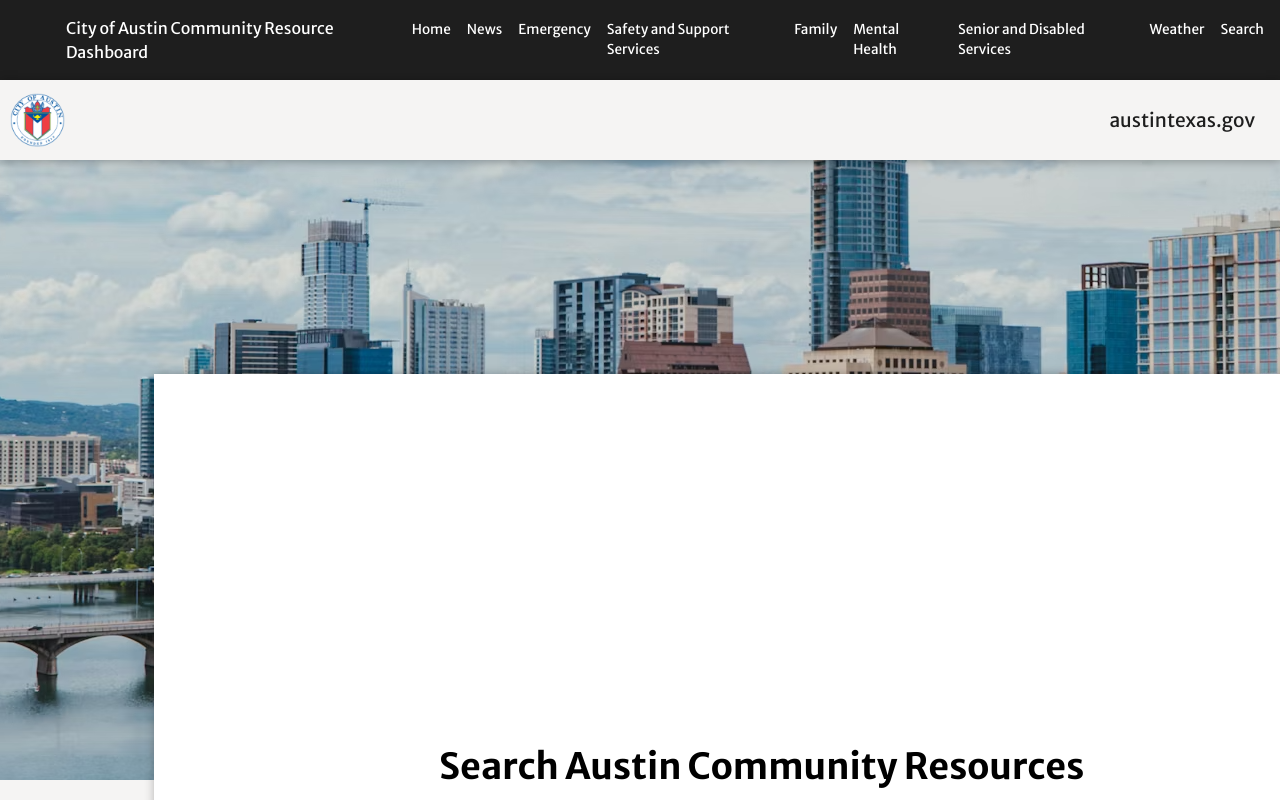
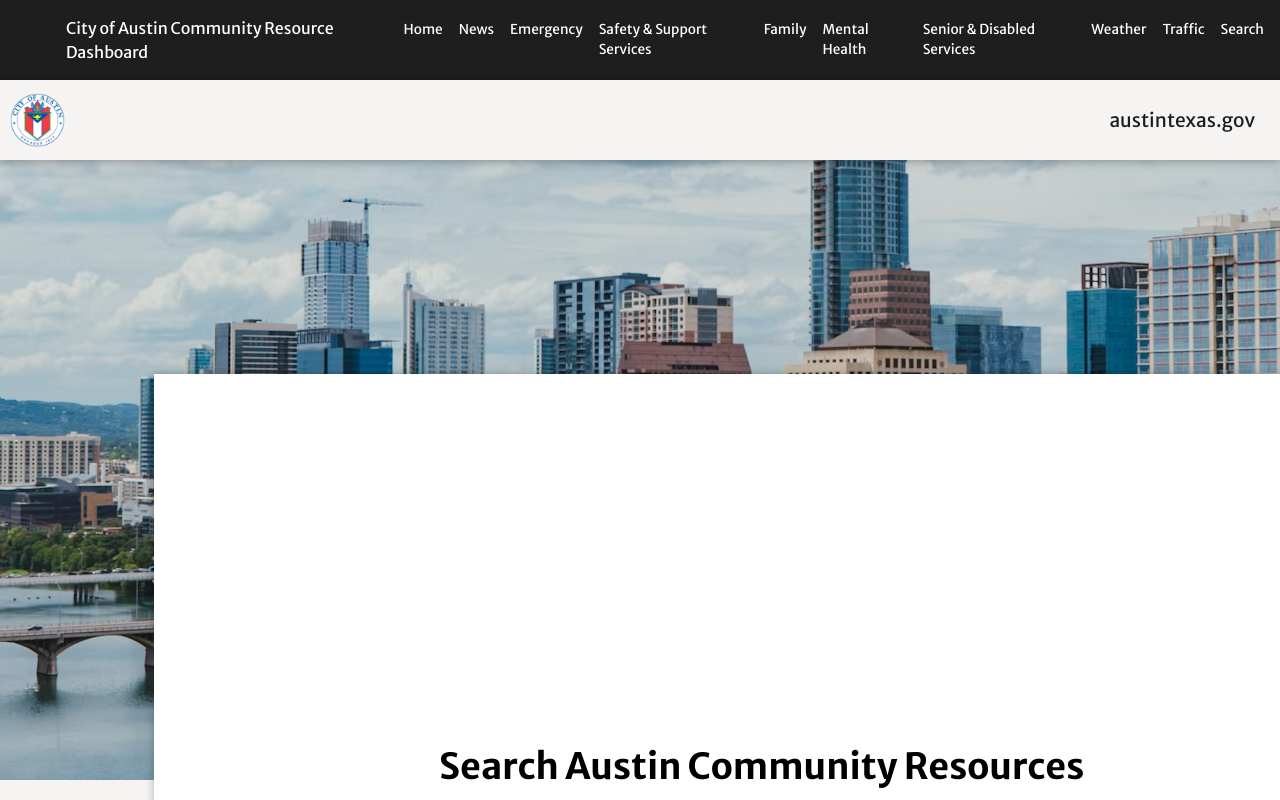
Before and after one commit to Thebittles/Wittier, a Next.js app: page / in a window 1280 px wide. Shown: the top 800 px of the page. Built offline with nearby package versions, Linux system fonts and the light colour scheme; some icons are missing.

Commit message:
SMS implemented on every page

```diff
--- a/components/Nav.js
+++ b/components/Nav.js
@@ -18,11 +18,12 @@ export default function Nav() {
           <Link href="/">Home</Link>
           <Link href="/news">News</Link>
           <Link href="/emergency">Emergency</Link>
-          <Link href="/domestic-violence">Safety and Support Services</Link>
+          <Link href="/domestic-violence">Safety & Support Services</Link>
           <Link href="/family-programs">Family</Link>
           <Link href="/mentalhealth">Mental Health</Link>
-          <Link href="/senior-disabled-citizen-resources">Senior and Disabled Services</Link>
+          <Link href="/senior-disabled-citizen-resources">Senior & Disabled Services</Link>
           <Link href="/weather">Weather</Link>
+          <Link href="/traffic">Traffic</Link>
           <Link href="/search">Search</Link>
         </div>
       </nav>
@@ -32,11 +33,12 @@ export default function Nav() {
           <Link href="/">Home</Link>
           <Link href="/news">News</Link>
           <Link href="/emergency">Emergency</Link>
-          <Link href="/domestic-violence">Safety and Support Services</Link>
+          <Link href="/domestic-violence">Safety & Support Services</Link>
           <Link href="/family-programs">Family</Link>
           <Link href="/mentalhealth">Mental Health</Link>
-          <Link href="/senior-disabled-citizens-resources">Senior and Disabled Services</Link>
+          <Link href="/senior-disabled-citizens-resources">Senior & Disabled Services</Link>
           <Link href="/weather">Weather</Link>
+          <Link href="/traffic">Traffic</Link>
           <Link href="/search">Search</Link>
         </div>
       )}
--- a/pages/family-programs.js
+++ b/pages/family-programs.js
@@ -1,6 +1,7 @@
 "use client";
 import Layout from '../components/Layout';
 import { useState, useEffect } from "react";
+import SendTextForm from '../components/SendTextForm';
 
 const tags = ["Summer Programs"];
 
@@ -8,6 +9,8 @@ export default function NewsPage() {
   const [selectedTag, setSelectedTag] = useState("Summer Programs");
   const [articles, setArticles] = useState([]);
   const [loading, setLoading] = useState(false);
+  const [smsMessage, setSmsMessage] = useState('');
+
 
   useEffect(() => {
     async function fetchGoogleSearchLightResults() {
@@ -17,6 +20,12 @@ export default function NewsPage() {
         const res = await fetch(`/api/googleLightSearch${tagQuery}`);
         const data = await res.json();
         setArticles(data.articles);
+
+        const smsText = data.articles.map(article => (
+          `• ${article.title}: ${article.link}`
+        )).join('\n');
+
+        setSmsMessage(`🏕️ Family & Summer Programs - ${selectedTag}:\n${smsText}`);
       } catch (error) {
         console.error("Failed to fetch news:", error);
       } finally {
@@ -31,7 +40,7 @@ export default function NewsPage() {
     <Layout>
     <div className="p-6 container">
       <h1 className="text-2xl font-bold mb-4">Family Programs</h1>
-
+      <SendTextForm messageToSend={smsMessage} />
       <div className="flex gap-2 mb-6 search-form">
         {tags.map((tag) => (
           <button
--- a/pages/mentalhealth.js
+++ b/pages/mentalhealth.js
@@ -1,7 +1,10 @@
 
 "use client";
 import Layout from '../components/Layout';
+import SendTextForm from '../components/SendTextForm'
 import { useState, useEffect } from "react";
+
+
 
 const tags = [
   "Mental Health","Self-Care","Therapy","Mindfulness","Anxiety Support",
@@ -13,6 +16,7 @@ export default function NewsPage() {
   const [selectedTag, setSelectedTag] = useState("Mental Health");
   const [articles, setArticles] = useState([]);
   const [loading, setLoading] = useState(false);
+  const [smsMessage, setSmsMessage] = useState('');
 
   useEffect(() => {
     async function fetchGoogleSearchLightResults() {
@@ -22,6 +26,12 @@ export default function NewsPage() {
         const res = await fetch(`/api/googleLightSearch${tagQuery}`);
         const data = await res.json();
         setArticles(data.articles);
+
+        const smsText = data.articles.map(article => (
+          `• ${article.title}: ${article.link}`
+        )).join('\n');
+
+        setSmsMessage(`🧠 Mental Health Resources - ${selectedTag}:\n${smsText}`);
       } catch (error) {
         console.error("Failed to fetch news:", error);
       } finally {
@@ -36,6 +46,7 @@ export default function NewsPage() {
     <Layout>
     <div className="p-6 container">
       <h1 className="text-2xl font-bold mb-4">Mental Health</h1>
+      <SendTextForm messageToSend={smsMessage} />
 
       <div className="flex gap-2 mb-6 search-form">
         {tags.map((tag) => (
--- a/pages/senior-disabled-citizen-resources.js
+++ b/pages/senior-disabled-citizen-resources.js
@@ -1,6 +1,7 @@
 "use client";
 import Layout from '../components/Layout';
 import { useState, useEffect } from "react";
+import SendTextForm from '../components/SendTextForm';
 
 const tags = [
   "Local Disability Resources ",
@@ -12,6 +13,9 @@ export default function NewsPage() {
   const [selectedTag, setSelectedTag] = useState("Local Disability Resources");
   const [articles, setArticles] = useState([]);
   const [loading, setLoading] = useState(false);
+  const [smsMessage, setSmsMessage] = useState('');
+
+
 
   useEffect(() => {
     async function fetchGoogleSearchLightResults() {
@@ -21,6 +25,12 @@ export default function NewsPage() {
         const res = await fetch(`/api/googleLightSearch${tagQuery}`);
         const data = await res.json();
         setArticles(data.articles);
+
+        const smsText = data.articles.map(article => (
+          `• ${article.title}: ${article.link}`
+        )).join('\n');
+
+        setSmsMessage(`♿ Senior & Disability Resources - ${selectedTag}:\n${smsText}`);
       } catch (error) {
         console.error("Failed to fetch news:", error);
       } finally {
@@ -35,6 +45,7 @@ export default function NewsPage() {
     <Layout>
     <div className="p-6 container">
       <h1 className="text-2xl font-bold mb-4">Senior and Disabled Citizen Resources</h1>
+      <SendTextForm messageToSend={smsMessage} />
 
       <div className="flex gap-2 mb-6 search-form">
         {tags.map((tag) => (
--- a/pages/traffic.js
+++ b/pages/traffic.js
@@ -3,6 +3,7 @@
 import { useState, useEffect } from "react";
 import dynamic from "next/dynamic";
 import Layout from "../components/Layout";
+import SendTextForm from "../components/SendTextForm";
 
 // Dynamically load TrafficMap (with SSR disabled)
 const TrafficMap = dynamic(() => import("../components/TrafficMap"), {
@@ -26,6 +27,8 @@ export default function NewsPage() {
   const [selectedTag, setSelectedTag] = useState("CapMetro");
   const [articles, setArticles] = useState([]);
   const [loading, setLoading] = useState(false);
+  const [smsMessage, setSmsMessage] = useState('');
+
 
   useEffect(() => {
     async function fetchGoogleSearchLightResults() {
@@ -35,6 +38,13 @@ export default function NewsPage() {
         const res = await fetch(`/api/googleLightSearch${tagQuery}`);
         const data = await res.json();
         setArticles(data.articles);
+
+        // ✨ Build SMS text from articles
+        const smsText = data.articles.map(article => (
+          `• ${article.title}: ${article.link}`
+        )).join('\n');
+
+        setSmsMessage(`🚌 CapMetro & Traffic Updates - ${selectedTag}:\n${smsText}`);
       } catch (error) {
         console.error("Failed to fetch news:", error);
       } finally {
@@ -52,6 +62,7 @@ export default function NewsPage() {
         <h1 className="text-2xl font-bold mb-6">
           CapMetro Information & Event Traffic Closures
         </h1>
+        <SendTextForm messageToSend={smsMessage} />
 
         {/* Tag Filter Buttons */}
         <div className="flex flex-wrap gap-2 mb-8">
--- a/pages/weather.js
+++ b/pages/weather.js
@@ -1,6 +1,7 @@
 "use client";
 import Layout from '../components/Layout';
 import { useState, useEffect } from "react";
+import SendTextForm from '../components/SendTextForm';
 
 const tags = ["Weather"];
 
@@ -8,6 +9,7 @@ export default function NewsPage() {
   const [selectedTag, setSelectedTag] = useState("Weather");
   const [articles, setArticles] = useState([]);
   const [loading, setLoading] = useState(false);
+  const [smsMessage, setSmsMessage] = useState('');
 
   useEffect(() => {
     async function fetchGoogleSearchLightResults() {
@@ -17,6 +19,13 @@ export default function NewsPage() {
         const res = await fetch(`/api/googleLightSearch${tagQuery}`);
         const data = await res.json();
         setArticles(data.articles);
+
+        // ✨ Build SMS text from articles
+        const smsText = data.articles.map(article => (
+          `• ${article.title}: ${article.link}`
+        )).join('\n');
+
+        setSmsMessage(`🌦️ Weather Updates:\n${smsText}`);
       } catch (error) {
         console.error("Failed to fetch news:", error);
       } finally {
@@ -31,7 +40,7 @@ export default function NewsPage() {
     <Layout>
     <div className="p-6 container">
       <h1 className="text-2xl font-bold mb-4">Weather News</h1>
-
+      <SendTextForm messageToSend={smsMessage} />
       <div className="flex gap-2 mb-6 search-form">
         {tags.map((tag) => (
           <button
```
